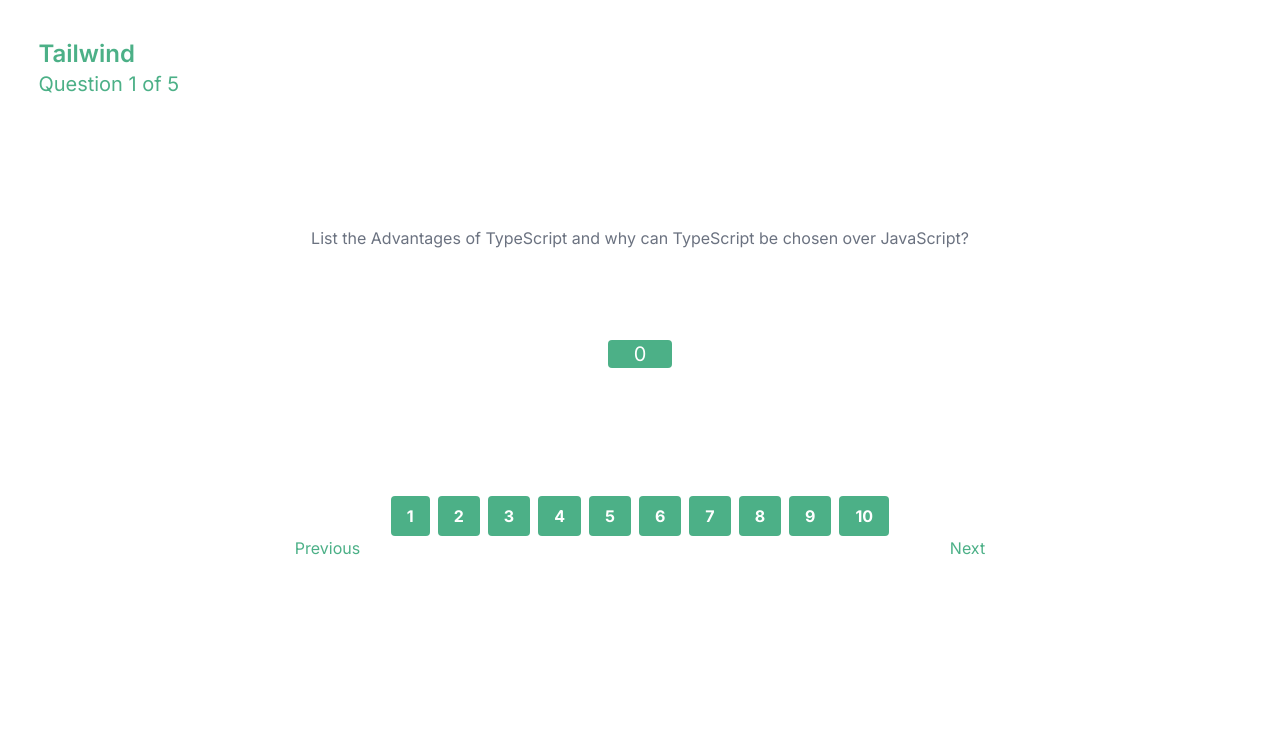
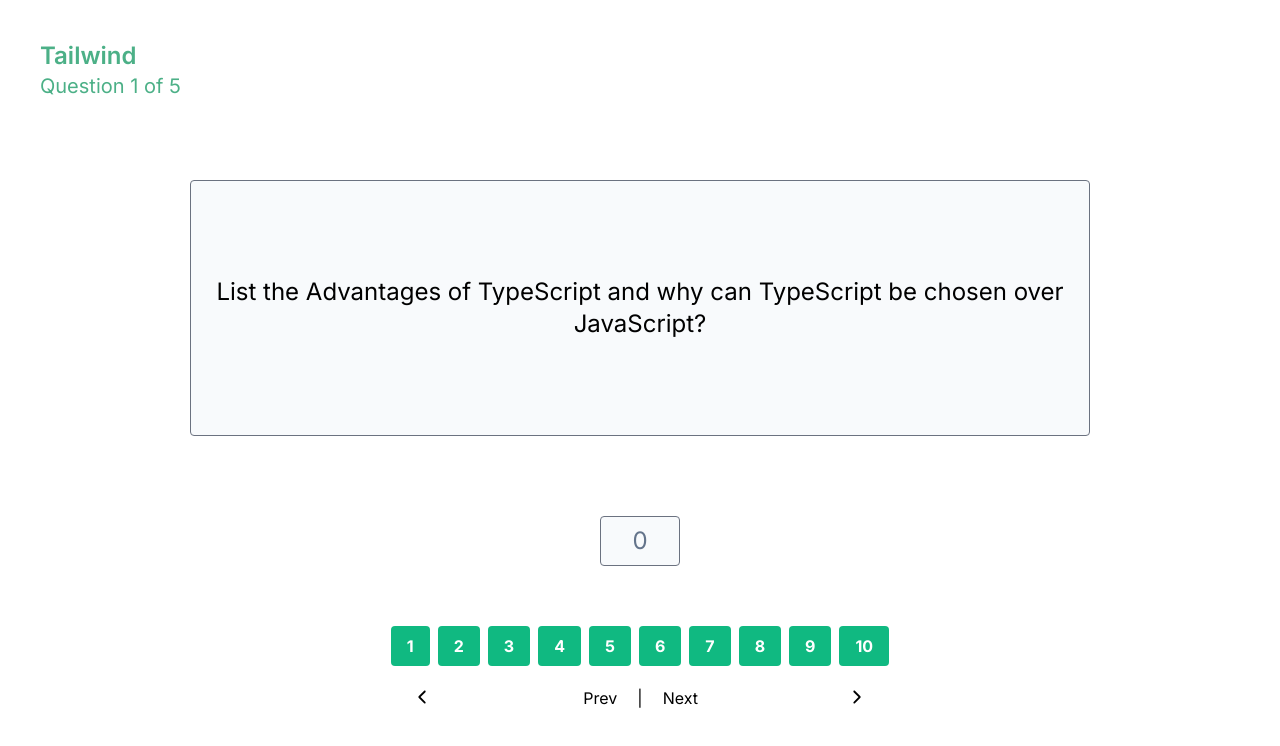
Before and after one commit to bftawfik/simple-quiz, a Next.js app: page / in a window 1280 px wide. Shown: the top 746 px of the page. Built offline with nearby package versions, Linux system fonts and the light colour scheme.

Commit message:
change styling in questions page

```diff
--- a/src/app/_components/markButton/MarkButton.tsx
+++ b/src/app/_components/markButton/MarkButton.tsx
@@ -1,5 +1,5 @@
-"use client"
-import React from "react";
+'use client';
+import React from 'react';
 interface ButtonProps {
   onClick: (value: number) => void;
   values: number[];
@@ -8,11 +8,11 @@ interface ButtonProps {
 const MarkButton = ({ onClick, values }: ButtonProps) => {
   return (
     <div className="flex flex-wrap gap-2">
-      {values.map(value => (
+      {values.map((value) => (
         <button
           key={value}
           onClick={() => onClick(value)}
-          className="bg-[#4CB087] text-white font-bold py-2 px-4 rounded focus:outline-none focus:shadow-outline"
+          className="bg-emerald-500 text-white font-bold py-2 px-4 rounded focus:outline-none focus:shadow-outline"
         >
           {value}
         </button>
--- a/src/app/_components/questionsNumber/QuestionsNumber.tsx
+++ b/src/app/_components/questionsNumber/QuestionsNumber.tsx
@@ -1,6 +1,7 @@
 'use client';
 import React, { useState } from 'react';
 import MarkButton from '../markButton/MarkButton';
+import { NextArrow, PreviousArrow } from '../svg';
 
 export default function QuestionsNumber() {
   const numbersArray: number[] = Array.from(
@@ -36,28 +37,37 @@ export default function QuestionsNumber() {
   };
 
   return (
-    <div className="flex flex-col w-full ">
-      <div className="mt-[3%] ml-[3%] text-[#4CB087]">
+    <div className="p-5">
+      <div className="p-5 text-[#4CB087]">
         <h2 className="font-semibold text-2xl">Tailwind</h2>
         <p className="text-xl">Question 1 of 5</p>
       </div>
-
-      <div className="flex flex-col items-center mt-[10%]">
-        <p className="text-gray-500">
-          {questions[currentQuestionIndex].question}
-        </p>
-
-        <div className="mt-[7%] text-xl rounded w-[5%] bg-[#4CB087] text-white text-center">
+      <div className="flex flex-col items-center p-5">
+        <div className="overflow-hidden lg:text-2xl flex justify-center items-center text-xs rounded bg-slate-50 w-3/4 text-center h-64 lg:p-5 m-10 p-1 border border-gray-500">
+          {questions[currentQuestionIndex].question}{' '}
+        </div>
+        <div className="m-10 text-2xl rounded w-20 text-slate-500 bg-slate-50 text-center h-15 p-2 border border-gray-500">
           {clickedButton}
         </div>
-
-        <div className="mt-[10%]">
+        <div className="p-5 flex flex-col">
           <MarkButton onClick={handleClick} values={numbersArray} />
+          <div className="flex justify-center items-center p-5 gap-5 ">
+            <button
+              className="flex basis-1/2 justify-end justify-between"
+              onClick={goToPreviousQuestion}
+            >
+              <PreviousArrow />
+              Prev
+            </button>
+            |
+            <button
+              className="flex basis-1/2 justify-between"
+              onClick={goToNextQuestion}
+            >
+              Next <NextArrow />
+            </button>
+          </div>
         </div>
-      </div>
-      <div className="flex justify-around text-[#4CB087]">
-        <button onClick={goToPreviousQuestion}>Previous</button>
-        <button onClick={goToNextQuestion}>Next</button>
       </div>
     </div>
   );
--- /dev/null
+++ b/src/app/_components/svg/NextArrow.tsx
@@ -0,0 +1,22 @@
+export const NextArrow: React.FC<SvgProps> = ({
+  height = 23,
+  width = 23,
+  fill,
+  className,
+}) => (
+  <svg
+    height={height}
+    width={width}
+    viewBox="0 0 24 24"
+    xmlns="http://www.w3.org/2000/svg"
+    className={className}
+    fill={fill}
+  >
+    <path
+      fill-rule="evenodd"
+      clip-rule="evenodd"
+      d="M7.9467 5.07219C7.57245 5.44645 7.57245 6.05323 7.9467 6.42748L13.0191 11.4998L7.9467 16.5722C7.57245 16.9464 7.57245 17.5532 7.9467 17.9275C8.32096 18.3017 8.92774 18.3017 9.302 17.9275L15.052 12.1775C15.4262 11.8032 15.4262 11.1964 15.052 10.8222L9.302 5.07219C8.92774 4.69794 8.32096 4.69794 7.9467 5.07219Z"
+      fill="black"
+    />
+  </svg>
+);
--- /dev/null
+++ b/src/app/_components/svg/PreviousArrow.tsx
@@ -0,0 +1,22 @@
+export const PreviousArrow: React.FC<SvgProps> = ({
+  height = 23,
+  width = 23,
+  fill,
+  className,
+}) => (
+  <svg
+    height={height}
+    width={width}
+    viewBox="0 0 24 24"
+    xmlns="http://www.w3.org/2000/svg"
+    className={className}
+    fill={fill}
+  >
+    <path
+      fill-rule="evenodd"
+      clip-rule="evenodd"
+      d="M15.0513 5.07219C15.4256 5.44645 15.4256 6.05323 15.0513 6.42748L9.97897 11.4998L15.0513 16.5722C15.4256 16.9464 15.4256 17.5532 15.0513 17.9275C14.6771 18.3017 14.0703 18.3017 13.696 17.9275L7.94606 12.1775C7.57183 11.8032 7.57183 11.1964 7.94606 10.8222L13.696 5.07219C14.0703 4.69794 14.6771 4.69794 15.0513 5.07219Z"
+      fill="black"
+    />
+  </svg>
+);
--- /dev/null
+++ b/src/app/_components/svg/index.ts
@@ -0,0 +1,2 @@
+export * from './PreviousArrow';
+export * from './NextArrow';
```
Also changed, not shown: src/interfaces/Svg.d.ts (added, +8 -0 lines).
